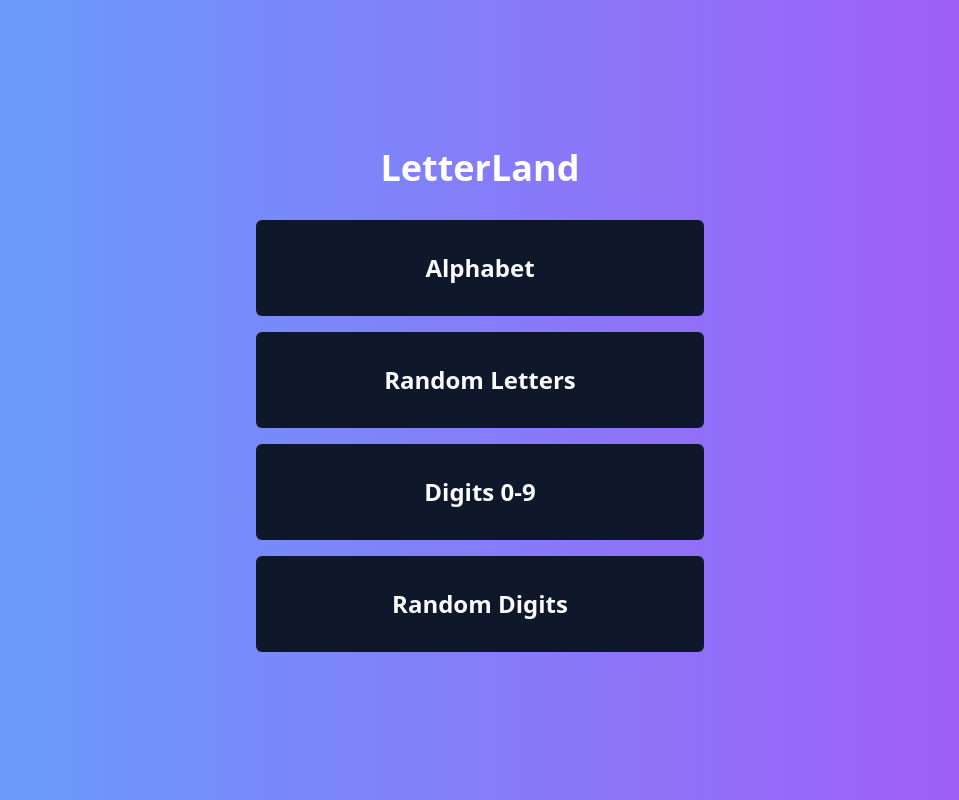
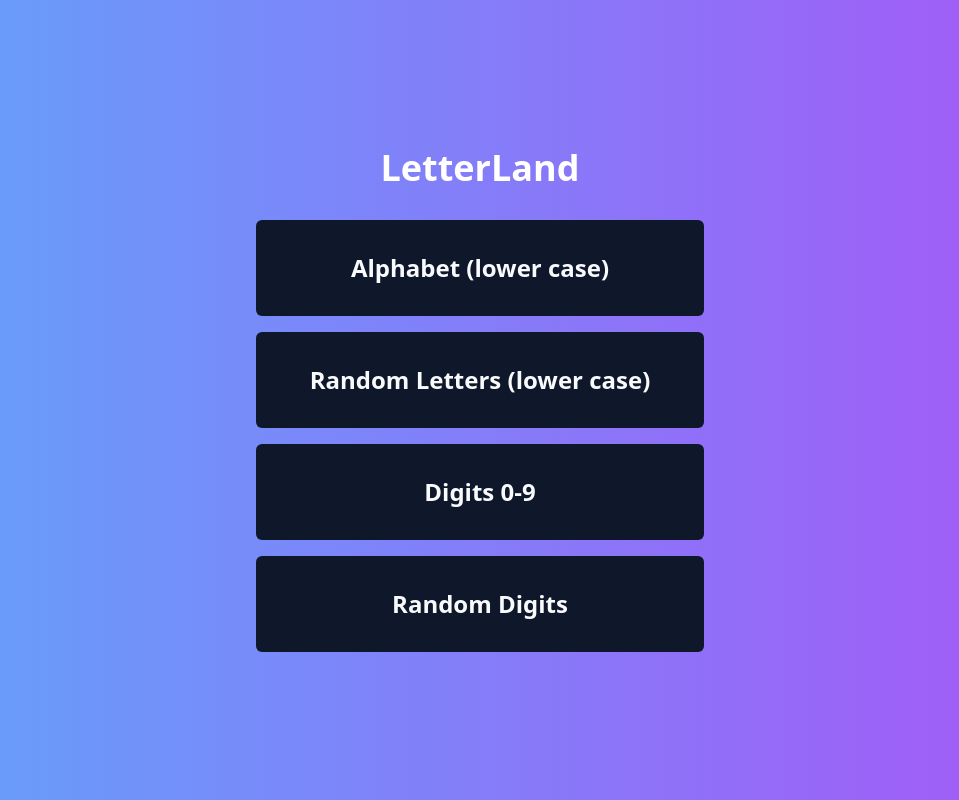
Before and after one commit to hervert/letterland, a React (Vite) app: page / in a window 1280 px wide. Shown: the whole page, without its empty margins (160-1119 px from the left). Built offline with nearby package versions, Linux system fonts and the light colour scheme.

Commit message:
Update button labels
Add "(lower case)" to the names of the first two options in the Home component buttons for clarity.
[skip gpt_engineer]

```diff
--- a/src/pages/Home.jsx
+++ b/src/pages/Home.jsx
@@ -13,13 +13,13 @@ const Home = () => {
           className="w-full h-24 text-2xl font-bold"
           onClick={() => navigate('/play/alphabetical')}
         >
-          Alphabet
+          Alphabet (lower case)
         </Button>
         <Button
           className="w-full h-24 text-2xl font-bold"
           onClick={() => navigate('/play/random')}
         >
-          Random Letters
+          Random Letters (lower case)
         </Button>
         <Button
           className="w-full h-24 text-2xl font-bold"
```
